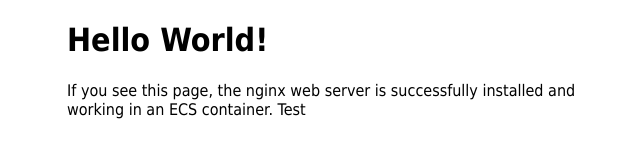
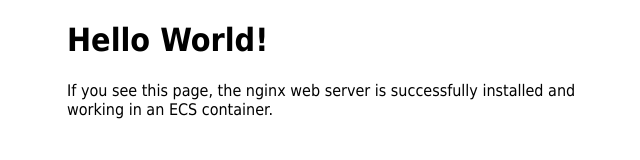
Before and after one commit to seavba/fargate-dummy, a plain HTML site: page app/index.html in a window 1280 px wide. Shown: the full height of the page, 293-933 px from the left. Drawn offline with Linux system fonts and the light colour scheme.

```diff
--- a/app/index.html
+++ b/app/index.html
@@ -10,6 +10,6 @@
   </head>
   <body>
     <h1>Hello World!</h1>
-    <p>If you see this page, the nginx web server is successfully installed and working in an ECS container. Test</p>
+    <p>If you see this page, the nginx web server is successfully installed and working in an ECS container.</p>
   </body>
 </html>
```
Also changed, not shown: 7 other files.
